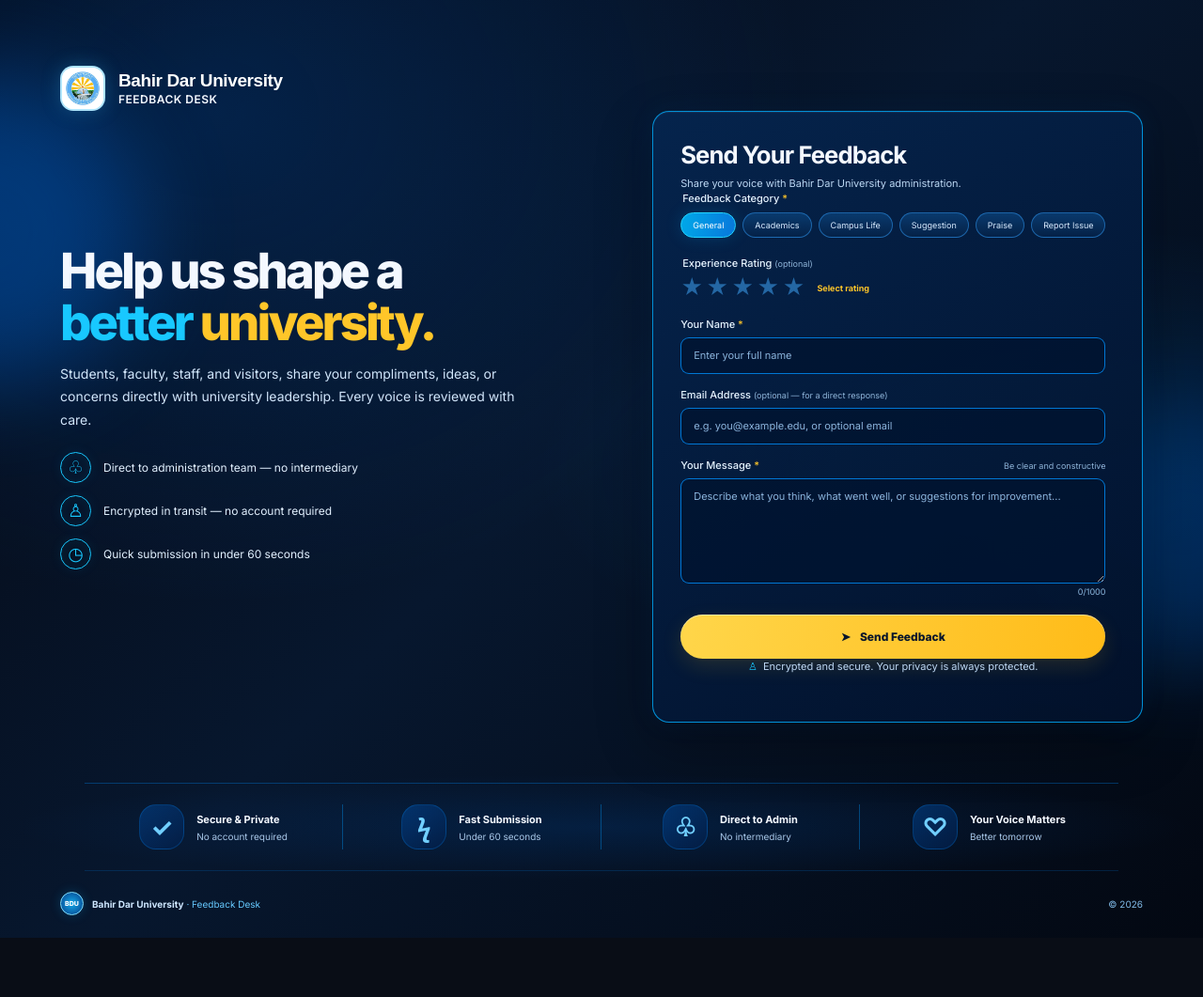
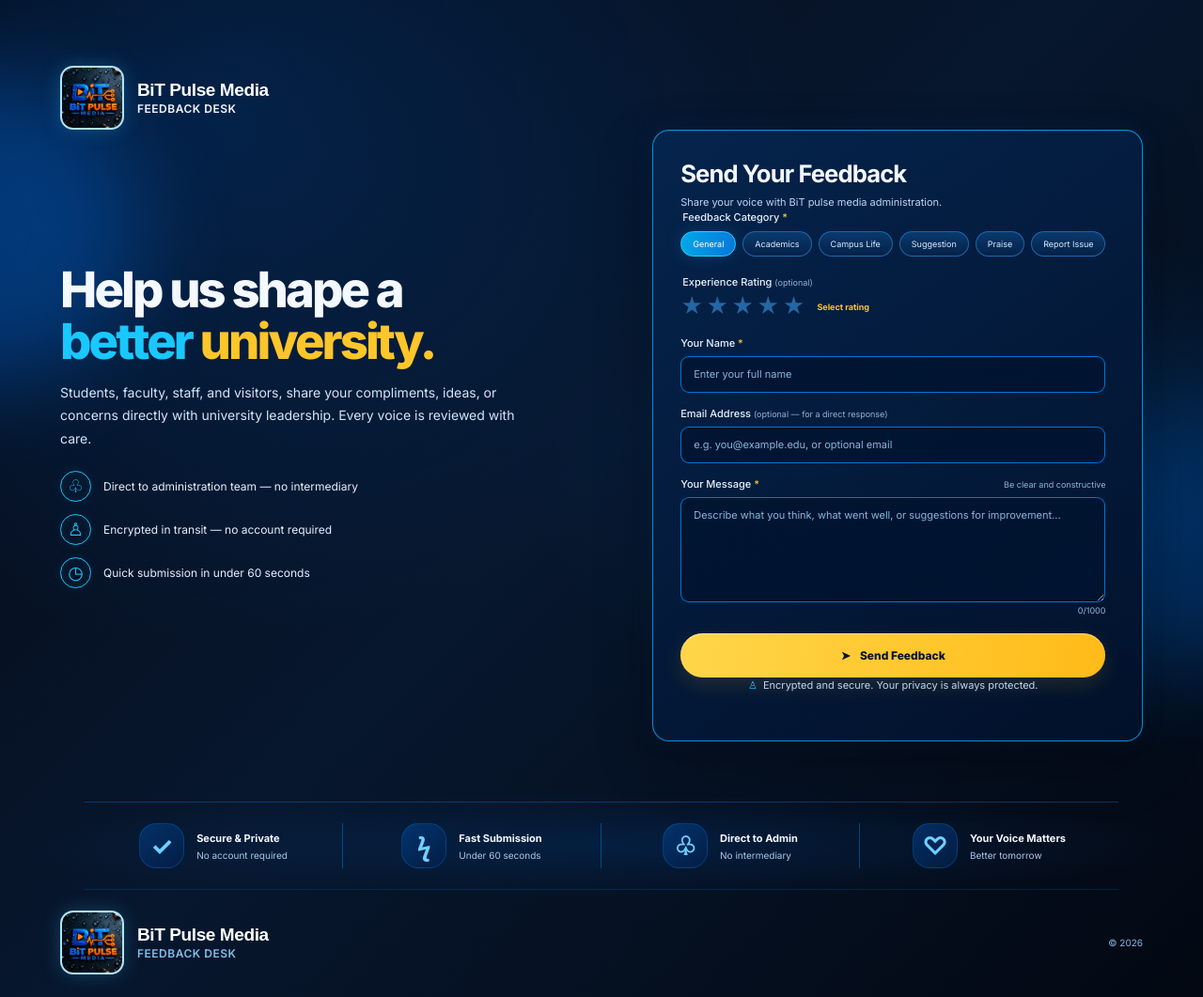
Before and after one commit to fekadufekar430-eng/BiT_pulse_QR_code, a website: page public/index.html in a window 1280 px wide. Shown: the whole page at 94% size. Before the commit the page ends 998 px from the top, so only its background shows below. Drawn offline with Linux system fonts and the light colour scheme.

Commit message:
this is change the logo

```diff
--- a/public/index.html
+++ b/public/index.html
@@ -20,10 +20,10 @@
 
   <div class="brand">
       <div class="brand-logo-frame">
-        <img src="./assets/bahir dar logo.jpg" alt="Bahir Dar University Logo" class="brand-logo-img">
+        <img src="./assets/bit.jpg" alt="Bahir Dar University Logo" class="brand-logo-img">
       </div>
       <div class="brand-text">
-        <span class="brand-title">Bahir Dar University</span>
+        <span class="brand-title">BiT Pulse Media</span>
         <span class="brand-subtitle">Feedback Desk</span>
       </div>
      </div>
@@ -47,7 +47,7 @@
         <div class="form-heading">
           <div>
             <h2 id="form-title">Send Your Feedback</h2>
-            <p>Share your voice with Bahir Dar University administration.</p>
+            <p>Share your voice with BiT pulse media administration.</p>
 
 
         <form id="feedback-form" novalidate>
@@ -107,7 +107,16 @@
     </section>
 
     <footer class="site-footer">
-      <div class="footer-brand"><span class="seal">BDU</span><span><strong>Bahir Dar University</strong><i> · Feedback Desk</i></span></div>
+      <div class="brand">
+        <div class="brand-logo-frame">
+          <img src="./assets/bit.jpg" alt="Bahir Dar University Logo" class="brand-logo-img">
+        </div>
+        <div class="brand-text">
+          <span class="brand-title">BiT Pulse Media</span>
+          <span class="brand-subtitle">Feedback Desk</span>
+        </div>
+      </div>
+
       <span>© <span id="year"></span></span>
     </footer>
   </main>
--- a/public/style.css
+++ b/public/style.css
@@ -34,8 +34,8 @@
 }
 
 .brand-logo-frame {
-  width: 48px;
-  height: 48px;
+  width: 68px;
+  height: 68px;
   border-radius: 14px;
   background: #ffffff;
   border: 2px solid rgba(56, 189, 248, 0.4);
@@ -176,3 +176,9 @@
   .trust-icon { flex-basis: 32px; width: 32px; height: 32px; border-radius: 11px; }
 }
 @media (prefers-reduced-motion: reduce) { *, *::before, *::after { scroll-behavior: auto !important; transition-duration: .01ms !important; animation-duration: .01ms !important; } }
+
+
+.logo-seal img{
+  width: 55px;
+  /* height: 25px; */
+}
```
Also changed, not shown: public/assets/bahir dar logo.jpg (deleted), public/assets/bit.jpg (added).
